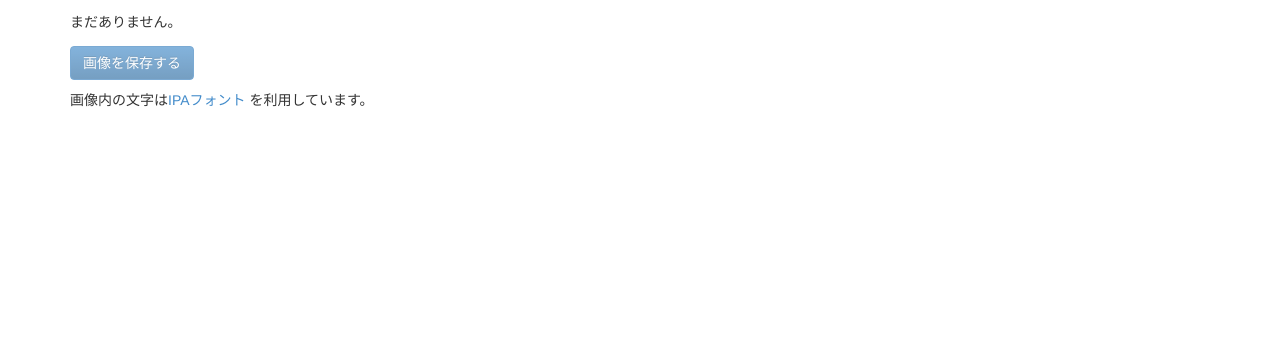
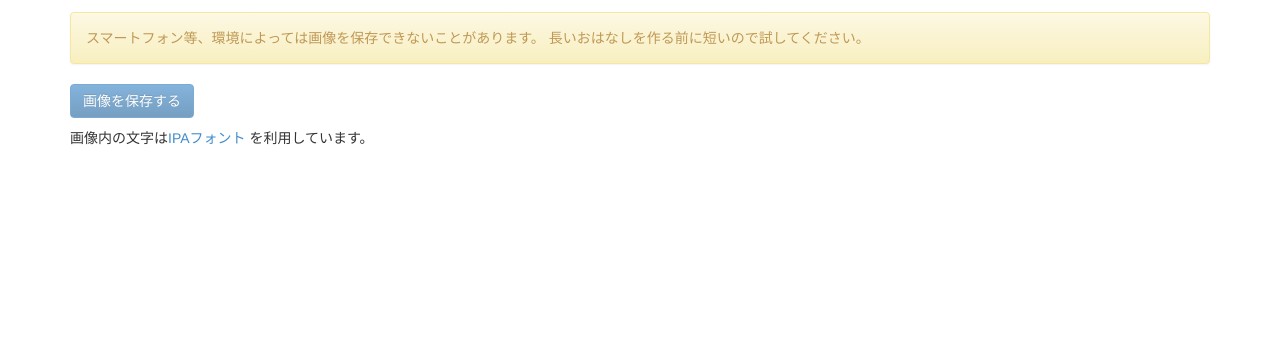
Before and after one commit to furugomu/ohanashi, a plain HTML site: page public/index.html in a window 1280 px wide. Shown: the part 756-1100 px from the top of the page. Drawn offline with Linux system fonts and the light colour scheme; no server answers; grey boxes are pictures that could not be loaded.

Commit message:
iPhone の Chrome は駄目だった

```diff
--- a/public/index.html
+++ b/public/index.html
@@ -15,7 +15,6 @@
    <h1>おはなしジェネレーター</h1>
    <p>アイドルマスターミリオンライブ！ のおはなしを作ろう！</p>
   </header>
-
 
   <div class="container">
    <section id="select-idol">
@@ -76,8 +75,9 @@
    <section>
     <h2>プレビュー</h2>
     <p><label><input type=checkbox ng-model="editting">編集モード</label></p>
-    <p ng-show="paragraphs.length == 0">
-     まだありません。
+    <p ng-show="paragraphs.length == 0" class="alert alert-warning">
+     スマートフォン等、環境によっては画像を保存できないことがあります。
+     長いおはなしを作る前に短いので試してください。
     </p>
     <form action="/image" method="post">
      <div class="scenario">
```
